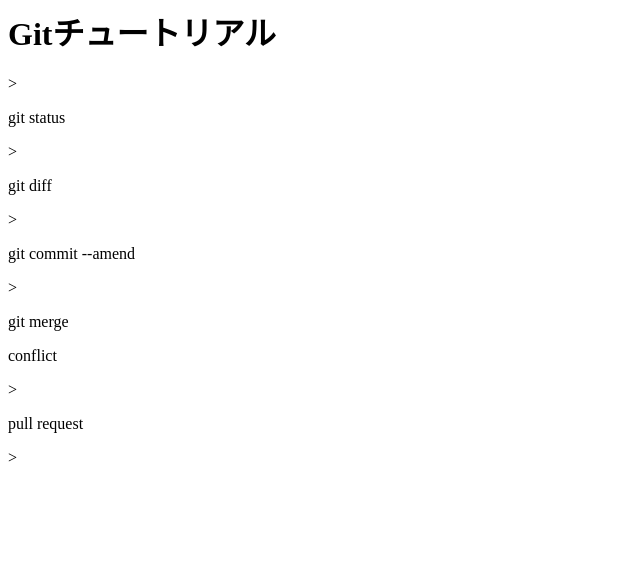
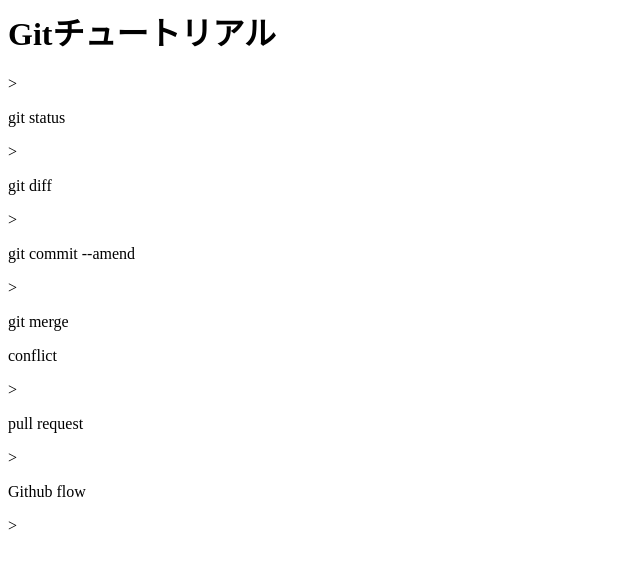
Before and after one commit to strk4500/git_tutorial, a plain HTML site: page index.html in a window 1280 px wide. Shown: the whole page, without its empty margins (0-640 px from the left). Drawn offline with Linux system fonts and the light colour scheme.

Commit message:
Github flowを追記

```diff
--- a/index.html
+++ b/index.html
@@ -5,3 +5,4 @@
 <p>git merge</p>
 <p>conflict</p>>
 <p>pull request</p>>
+<p>Github flow</p>>
```
